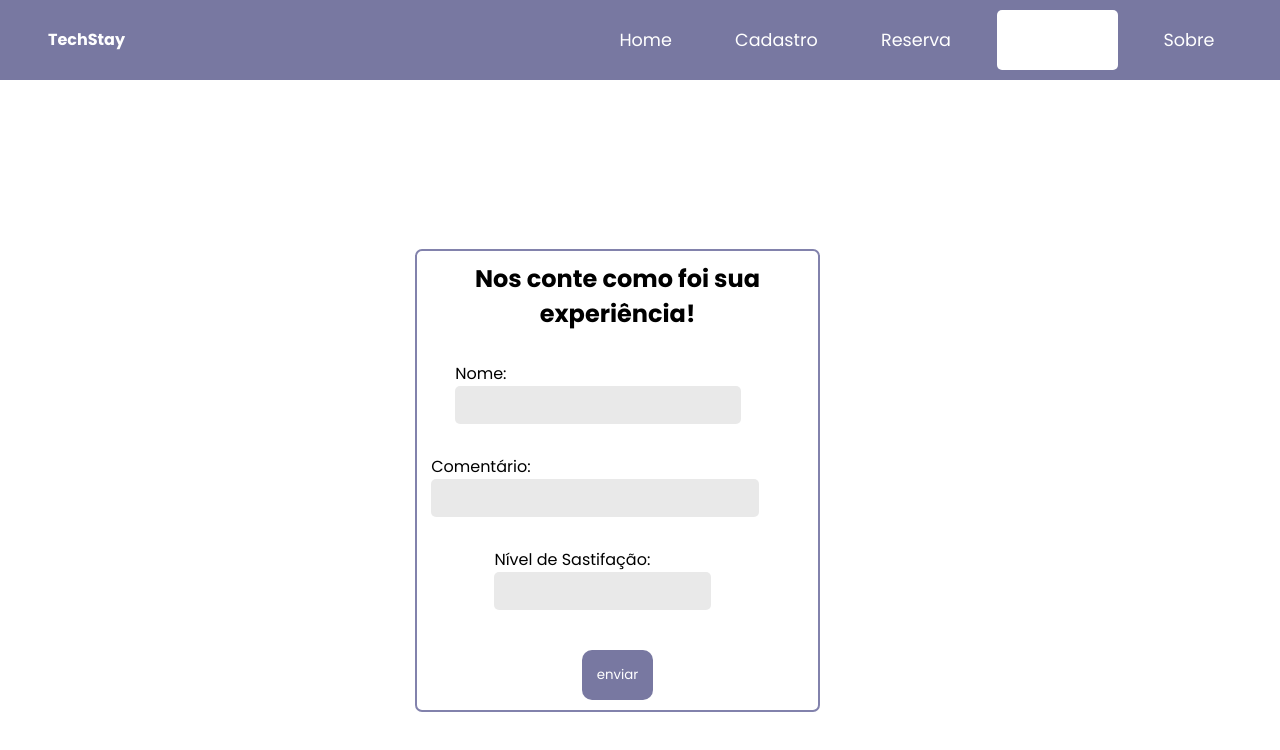
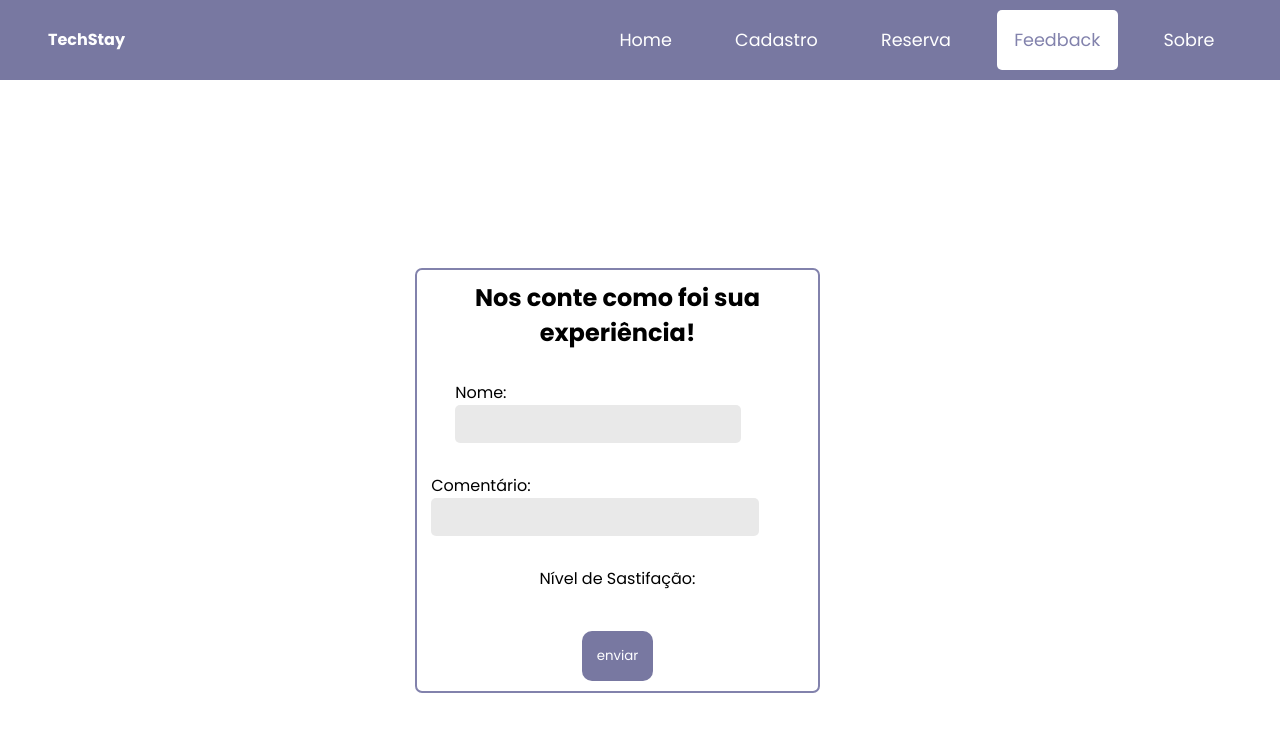
Before and after one commit to TalittaAmorim/senai-TechStay1, a plain HTML site: page feedback.html in a window 1280 px wide. Drawn offline with Linux system fonts and the light colour scheme.

Commit message:
hover diferente a

```diff
--- a/feedback.html
+++ b/feedback.html
@@ -34,7 +34,6 @@
                 </div>
                 <div class="sastifacao-div">
                     <label for="sastifacao">Nível de Sastifação:</label>
-                    <input type="number" class="campos" id="sastifacao" min="1" max="10" >
                 </div>
 
 
--- a/forms.css
+++ b/forms.css
@@ -62,7 +62,10 @@ a:hover{
 .diferente{
     background-color: #fff;
     border-radius: 5px;
-    color: rgb(255, 255, 255);
+    color: rgb(130, 130, 172);
+}
+.diferente:hover{
+    color: rgb(130, 130, 172)
 }
 
 .container{
```
